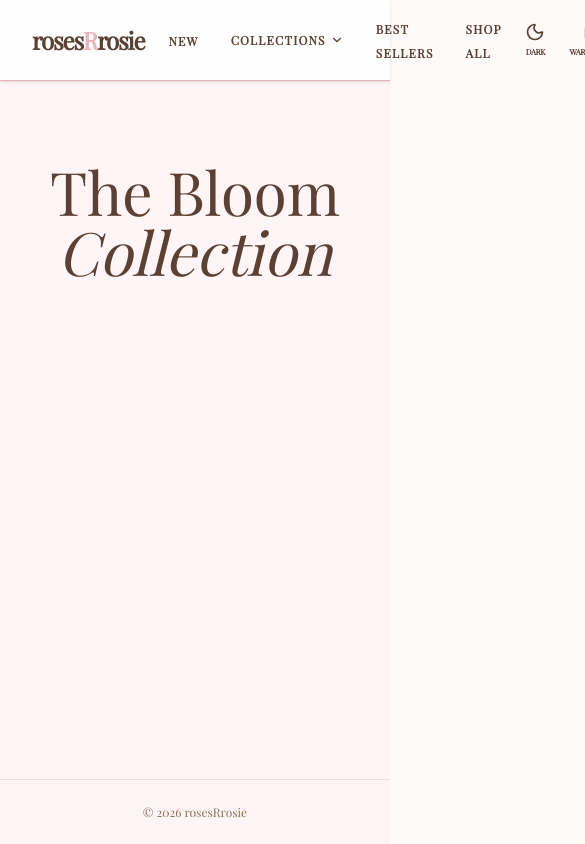
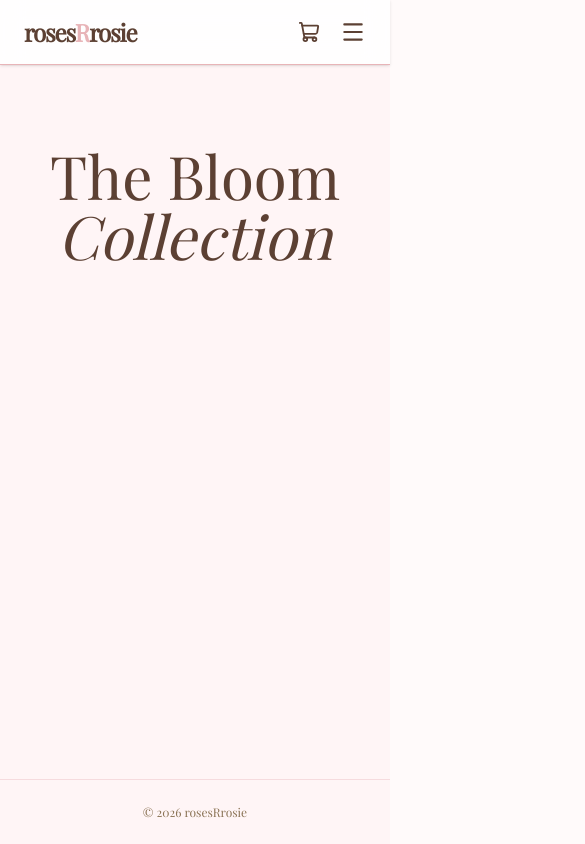
Before and after one commit to whoisnehir/rosesRrosie, a React (Vite) app in the folder frontend/: page / in a window 390 px wide. Shown: the top 844 px of the page, 585 px wide, since content can reach past the window. Built offline with nearby package versions, Linux system fonts and the light colour scheme.

Commit message:
feat: add a hamburger menu for narrow screens

```diff
--- /dev/null
+++ b/frontend/src/components/MobileMenu.jsx
@@ -0,0 +1,47 @@
+import { NavLink } from 'react-router-dom';
+import { collections } from '../data/collections';
+import ThemeToggle from './ThemeToggle';
+
+const linkClass = 'py-3 text-sm font-bold uppercase tracking-widest hover:text-accent aria-[current=page]:text-accent';
+
+// The navigation shown under the header on narrow screens; onNavigate closes it after a link is chosen.
+const MobileMenu = ({ id, menuLinks, iconLinks, onNavigate }) => (
+    <div id={id} className="md:hidden border-t border-line/40 px-6 pb-6">
+        <ul className="divide-y divide-line/30">
+            {menuLinks.map(({ to, label, hasDropdown }) => (
+                <li key={to}>
+                    <NavLink to={to} end={hasDropdown} onClick={onNavigate} className={`block ${linkClass}`}>
+                        {label}
+                    </NavLink>
+                    {hasDropdown && (
+                        <ul className="pb-3 pl-4">
+                            {collections.map(({ name, slug }) => (
+                                <li key={slug}>
+                                    <NavLink
+                                        to={`/collections/${slug}`}
+                                        onClick={onNavigate}
+                                        className="block py-2 text-sm italic hover:text-accent aria-[current=page]:text-accent"
+                                    >
+                                        {name}
+                                    </NavLink>
+                                </li>
+                            ))}
+                        </ul>
+                    )}
+                </li>
+            ))}
+            {iconLinks.map(({ to, label, Icon }) => (
+                <li key={to}>
+                    <NavLink to={to} onClick={onNavigate} className={`flex items-center gap-3 ${linkClass}`}>
+                        <Icon size={18} /> {label}
+                    </NavLink>
+                </li>
+            ))}
+        </ul>
+        <div className="pt-4 flex justify-end">
+            <ThemeToggle />
+        </div>
+    </div>
+);
+
+export default MobileMenu;
--- a/frontend/src/components/Navbar.jsx
+++ b/frontend/src/components/Navbar.jsx
@@ -1,7 +1,9 @@
+import { useEffect, useRef, useState } from 'react';
 import { Link, NavLink } from 'react-router-dom';
-import { Heart, ShoppingCart, User, Warehouse } from 'lucide-react';
+import { Heart, Menu, ShoppingCart, User, Warehouse, X } from 'lucide-react';
+import CollectionsMenu from './CollectionsMenu';
+import MobileMenu from './MobileMenu';
 import ThemeToggle from './ThemeToggle';
-import CollectionsMenu from './CollectionsMenu';
 
 const menuLinks = [
     { to: '/new', label: 'New' },
@@ -13,18 +15,57 @@ const menuLinks = [
 const iconLinks = [
     { to: '/warehouses', label: 'Warehouses', Icon: Warehouse },
     { to: '/wishlist', label: 'Wishlist', Icon: Heart },
+    { to: '/cart', label: 'Cart', Icon: ShoppingCart },
     { to: '/profile', label: 'Profile', Icon: User },
-    { to: '/cart', label: 'Cart', Icon: ShoppingCart },
 ];
 
-const Navbar = () => (
-    <header className="sticky top-0 z-50 bg-card/90 backdrop-blur-md border-b border-line shadow-sm text-ink">
-        <nav aria-label="Main" className="max-w-7xl mx-auto px-8 py-4 flex items-center justify-between gap-6">
-            <Link to="/" className="text-2xl font-bold tracking-tighter">
+const Navbar = () => {
+    const [isMenuOpen, setIsMenuOpen] = useState(false);
+    const headerRef = useRef(null);
+
+    // While the mobile menu is open, close it on a click outside the header or on the Escape key.
+    useEffect(() => {
+        if (!isMenuOpen) {
+            return;
+        }
+
+        function handleClickOutside(event) {
+            if (!headerRef.current.contains(event.target)) {
+                setIsMenuOpen(false);
+            }
+        }
+
+        function handleEscape(event) {
+            if (event.key === 'Escape') {
+                setIsMenuOpen(false);
+            }
+        }
+
+        document.addEventListener('mousedown', handleClickOutside);
+        document.addEventListener('keydown', handleEscape);
+
+        return () => {
+            document.removeEventListener('mousedown', handleClickOutside);
+            document.removeEventListener('keydown', handleEscape);
+        };
+    }, [isMenuOpen]);
+
+    const closeMenu = () => setIsMenuOpen(false);
+
+    return (
+        <header
+            ref={headerRef}
+            className="sticky top-0 z-50 bg-card/90 backdrop-blur-md border-b border-line shadow-sm text-ink"
+        >
+            <nav
+                aria-label="Main"
+                className="max-w-7xl mx-auto px-6 lg:px-8 py-4 flex items-center justify-between gap-6"
+            >
+                <Link to="/" onClick={closeMenu} className="text-2xl font-bold tracking-tighter">
                     roses<span className="text-accent">R</span>rosie
                 </Link>
 
-            <ul className="flex items-center gap-8">
+                <ul className="hidden md:flex items-center gap-5 lg:gap-8 whitespace-nowrap">
                     {menuLinks.map(({ to, label, hasDropdown }) => (
                         <li key={to}>
                             {hasDropdown ? (
@@ -41,23 +82,52 @@ const Navbar = () => (
                     ))}
                 </ul>
 
-            <div className="flex items-center gap-6">
+                <div className="hidden md:flex items-center gap-4 lg:gap-6">
                     <ThemeToggle />
                     {iconLinks.map(({ to, label, Icon }) => (
                         <NavLink
                             key={to}
                             to={to}
+                            aria-label={label}
                             className="flex flex-col items-center hover:text-accent transition-all group aria-[current=page]:text-accent"
                         >
                             <span className="group-hover:scale-110 transition-transform">
                                 <Icon size={20} />
                             </span>
-                        <span className="text-[8px] uppercase font-bold mt-1 tracking-tighter">{label}</span>
+                            <span className="hidden lg:block text-[8px] uppercase font-bold mt-1 tracking-tighter">
+                                {label}
+                            </span>
                         </NavLink>
                     ))}
                 </div>
+
+                <div className="flex md:hidden items-center gap-5">
+                    <NavLink
+                        to="/cart"
+                        onClick={closeMenu}
+                        aria-label="Cart"
+                        className="hover:text-accent aria-[current=page]:text-accent"
+                    >
+                        <ShoppingCart size={22} />
+                    </NavLink>
+                    <button
+                        type="button"
+                        onClick={() => setIsMenuOpen((open) => !open)}
+                        aria-expanded={isMenuOpen}
+                        aria-controls="mobile-menu"
+                        aria-label={isMenuOpen ? 'Close menu' : 'Open menu'}
+                        className="hover:text-accent"
+                    >
+                        {isMenuOpen ? <X size={26} /> : <Menu size={26} />}
+                    </button>
+                </div>
             </nav>
+
+            {isMenuOpen && (
+                <MobileMenu id="mobile-menu" menuLinks={menuLinks} iconLinks={iconLinks} onNavigate={closeMenu} />
+            )}
         </header>
     );
+};
 
 export default Navbar;
```
Lines whose indentation alone changed are shown as unchanged.
